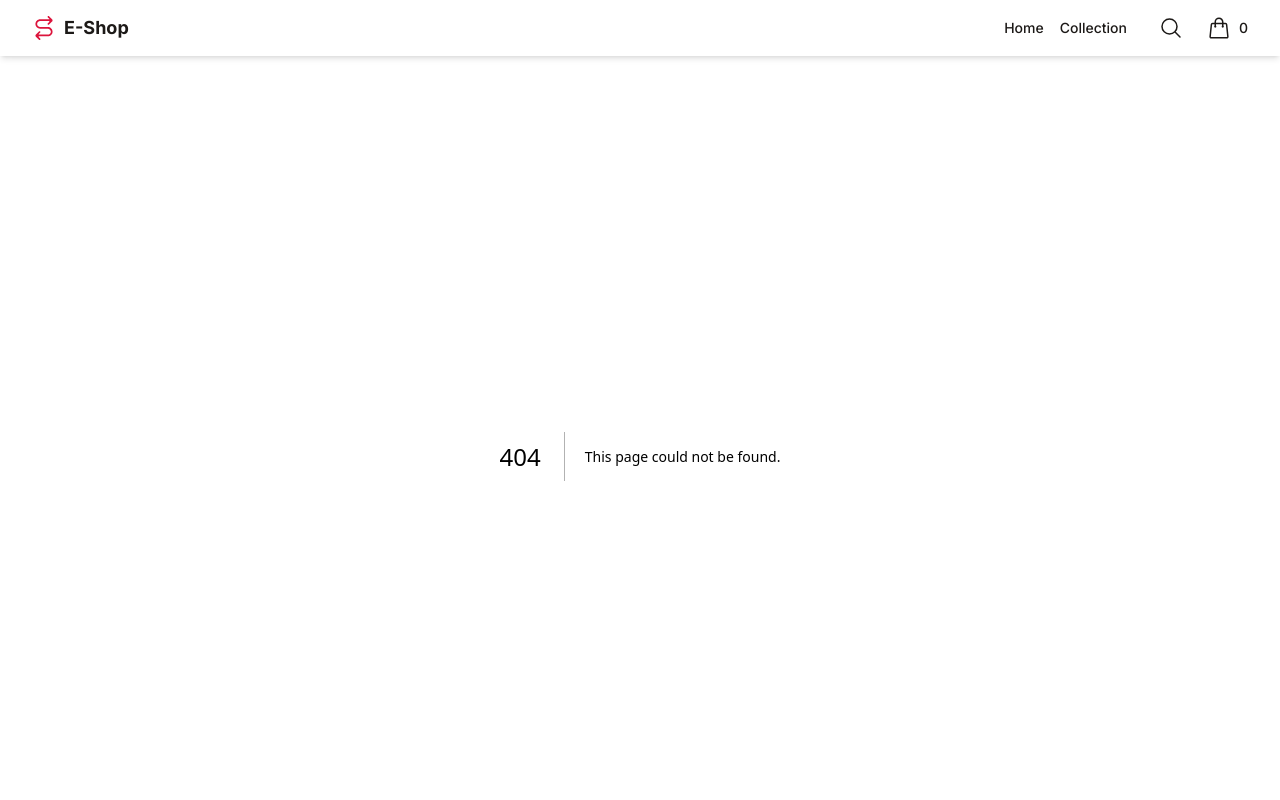
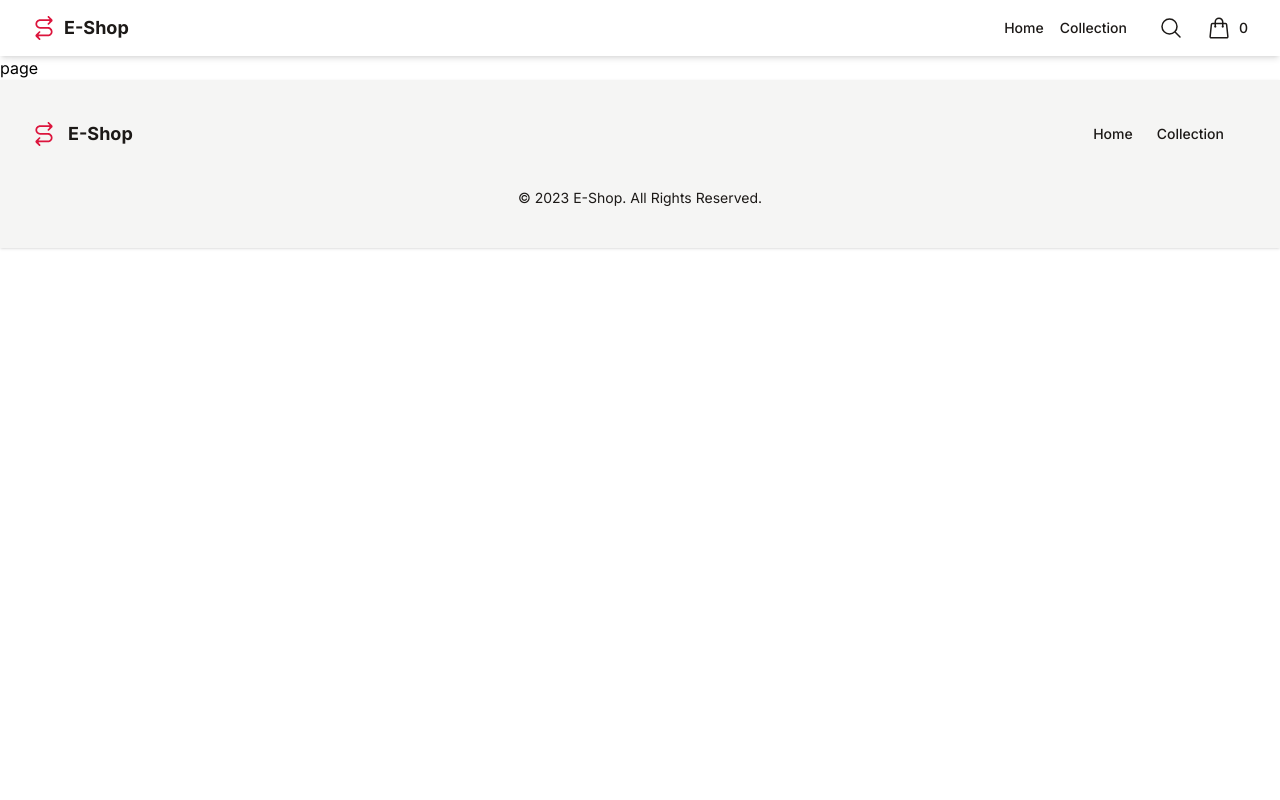
Before and after one commit to Aksharmeet/red-white-ecommerce, a Next.js app: page /product/1 in a window 1280 px wide. Before the commit this address had no page. Shown: the top 800 px of the page. Built offline with nearby package versions, Linux system fonts and the light colour scheme.

Commit message:
feat: updated roots

```diff
--- /dev/null
+++ b/app/product/[slug]/page.tsx
@@ -0,0 +1,5 @@
+const Product = () => {
+	return <div>page</div>
+}
+
+export default Product
--- a/tsconfig.json
+++ b/tsconfig.json
@@ -22,6 +22,6 @@
       "@/*": ["./*"]
     }
   },
-  "include": ["next-env.d.ts", "**/*.ts", "**/*.tsx", ".next/types/**/*.ts"],
+  "include": ["next-env.d.ts", "**/*.ts", "**/*.tsx", ".next/types/**/*.ts", "app/product/["],
   "exclude": ["node_modules"]
 }
```
